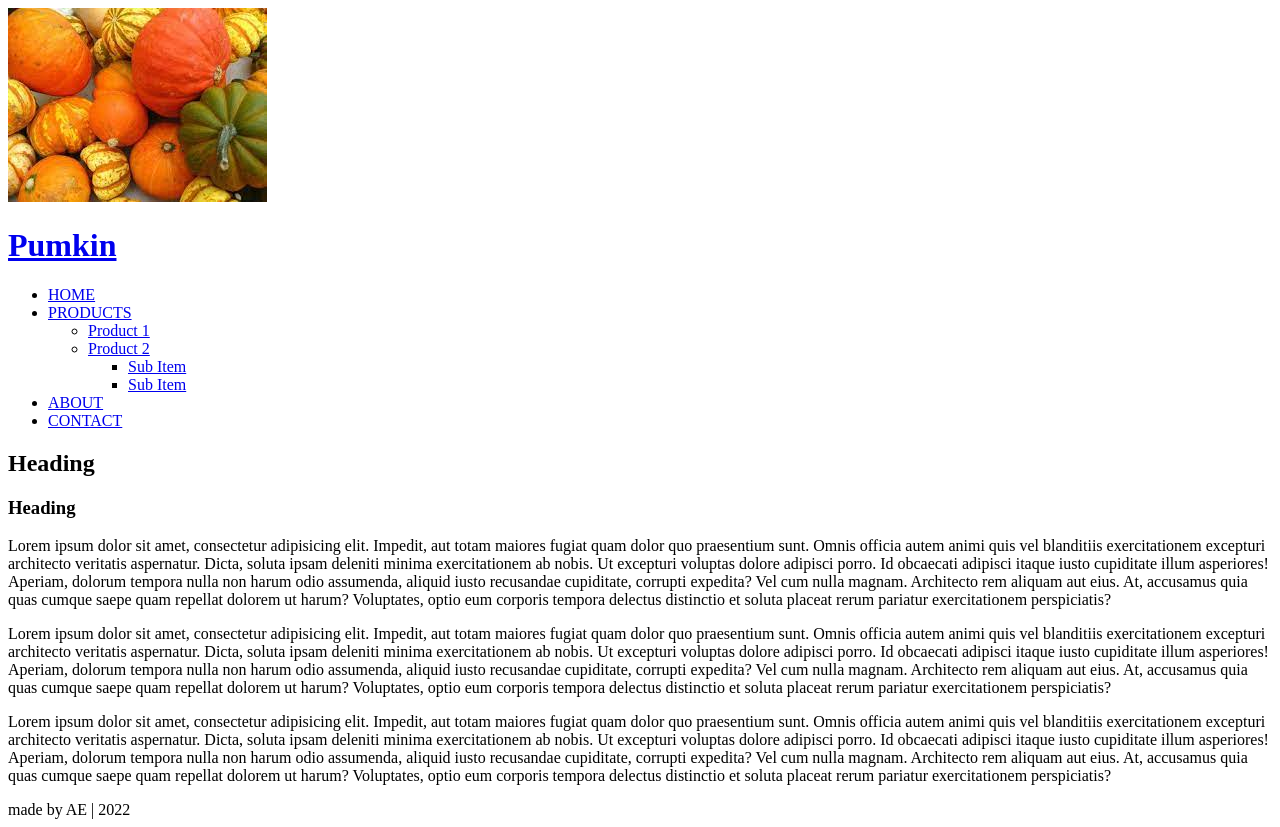
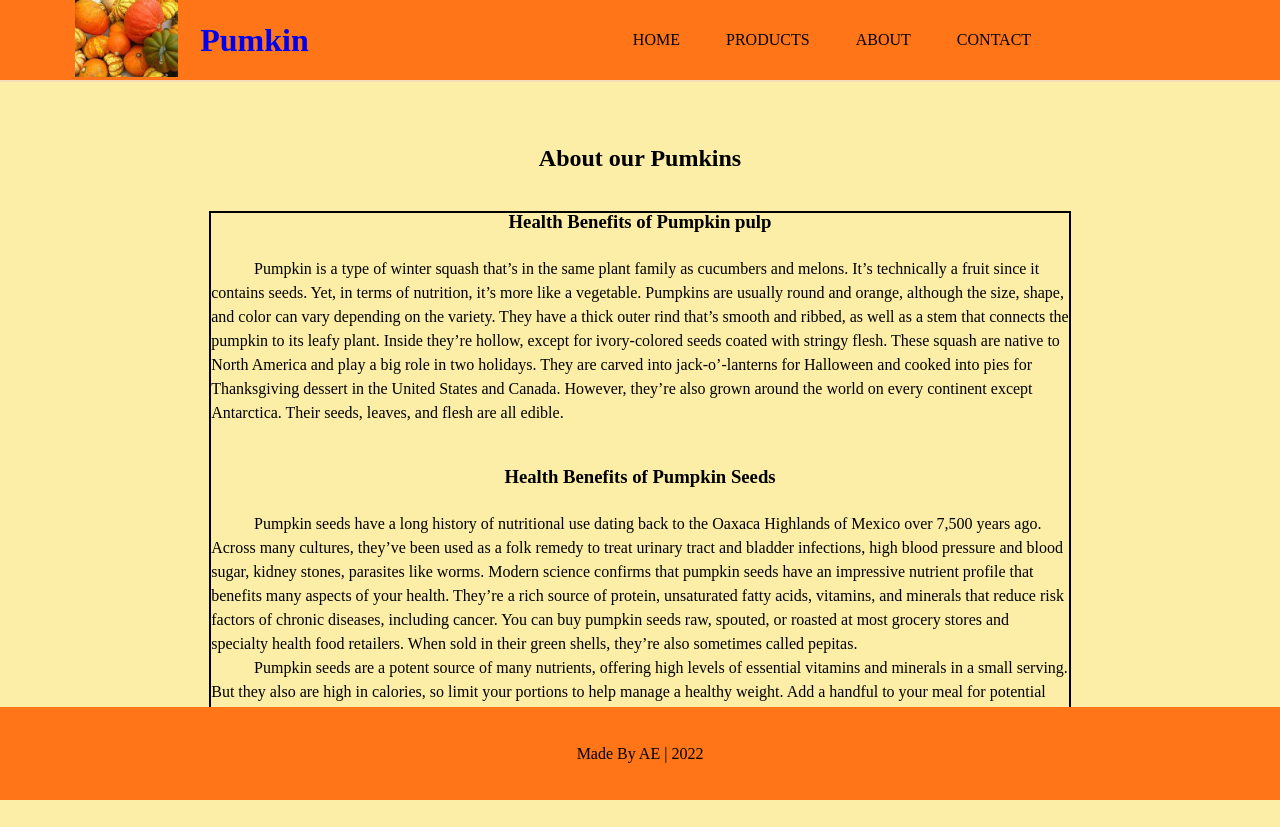
Before and after one commit to YershovArt/homework_07, a plain HTML site: page index.html in a window 1280 px wide. After the commit the page ends 800 px from the top, so only its background shows below. Drawn offline with Linux system fonts and the light colour scheme.

Commit message:
changed index.html - added to ul 3 li with a, added to menu__item one moe sub-menu with a , to one sub-menu__item added one more ul with 2 li and a,changed content in h and p, style - added styles for heading, footer, menu__items, p

```diff
--- a/index.html
+++ b/index.html
@@ -6,6 +6,7 @@
     <meta http-equiv="X-UA-Compatible" content="IE=edge">
     <meta name="viewport" content="width=device-width, initial-scale=1.0">
     <title>Document</title>
+    <link rel="stylesheet" href="style/style.css">
 </head>
 
 <body>
@@ -13,7 +14,7 @@
         <header class="header">
             <div class="logo">
                 <div class="logo__picture-wrap">
-                    <a href="" class="logo__link">
+                    <a href="#" class="logo__link">
                         <img src="images/pumkin.jpeg" alt="pumkin" class="logo__picture">
                     </a>
                 </div>
@@ -23,6 +24,7 @@
                     </a>
                 </h1>
             </div>
+            <div class="menu-wrap">
                 <ul class="menu">
                     <li class="menu__item">
                         <a href="#" class="menu__link">
@@ -32,26 +34,28 @@
                     <li class="menu__item">
                         <a href="#" class="menu__link">
                             PRODUCTS
+                            <!-- <img src="images/add.png" alt="add"> -->
                         </a>
                         <ul class="sub-menu">
                             <li class="sub-menu__item">
                                 <a href="#" class="sub-menu__link">
-                                Product 1
+                                    Pumkin seeds
                                 </a>
                             </li>
                             <li class="sub-menu__item">
                                 <a href="#" class="sub-menu__link">
-                                Product 2
+                                    Pumkin
+                                    <!-- <img src="images/add.png" alt="add"> -->
                                 </a>
                                 <ul class="sub-sub-menu">
                                     <li class="sub-sub-menu__item">
                                         <a href="#" class="sub-sub-menu__link">
-                                        Sub Item
+                                            Whole pumkin
                                         </a>
                                     </li>
                                     <li class="sub-sub-menu__item">
                                         <a href="#" class="sub-sub-menu__link">
-                                        Sub Item
+                                            Pumkin pulp
                                         </a>
                                     </li>
                                 </ul>
@@ -69,42 +73,42 @@
                         </a>
                     </li>
                 </ul>
+            </div>
         </header>
         <section class="section">
             <h2 class="section__title">
-                Heading
+                About our Pumkins
             </h2>
             <div class="article">
-                <h3 class="article__title">Heading</h3>
+                <h3 class="article__title">Health Benefits of Pumpkin pulp</h3>
                 <p class="article__item">
-                    Lorem ipsum dolor sit amet, consectetur adipisicing elit. Impedit, aut totam
-                    maiores fugiat quam dolor quo praesentium sunt. Omnis officia autem animi quis vel blanditiis
-                    exercitationem excepturi architecto veritatis aspernatur. Dicta, soluta ipsam deleniti minima
-                    exercitationem ab nobis. Ut excepturi voluptas dolore adipisci porro. Id obcaecati adipisci itaque
-                    iusto cupiditate illum asperiores! Aperiam, dolorum tempora nulla non harum odio assumenda, aliquid
-                    iusto recusandae cupiditate, corrupti expedita? Vel cum nulla magnam. Architecto rem aliquam aut
-                    eius. At, accusamus quia quas cumque saepe quam repellat dolorem ut harum? Voluptates, optio eum
-                    corporis tempora delectus distinctio et soluta placeat rerum pariatur exercitationem perspiciatis?
+                    Pumpkin is a type of winter squash that’s in the same plant family as cucumbers and melons. It’s
+                    technically a fruit since it contains seeds. Yet, in terms of nutrition, it’s more like a vegetable.
+                    Pumpkins are usually round and orange, although the size, shape, and color can vary depending on the
+                    variety. They have a thick outer rind that’s smooth and ribbed, as well as a stem that connects the
+                    pumpkin to its leafy plant. Inside they’re hollow, except for ivory-colored seeds coated with
+                    stringy flesh. These squash are native to North America and play a big role in two holidays. They
+                    are carved into jack-o’-lanterns for Halloween and cooked into pies for Thanksgiving dessert in the
+                    United States
+                    and Canada. However, they’re also grown around the world on every continent except Antarctica. Their
+                    seeds, leaves, and flesh are all edible.
+                </p>
+                <h3 class="article__title">Health Benefits of Pumpkin Seeds</h3>
+                <p class="article__item">
+                    Pumpkin seeds have a long history of nutritional use dating back to the Oaxaca Highlands of Mexico
+                    over 7,500 years ago. Across many cultures, they’ve been used as a folk remedy to treat urinary
+                    tract and bladder infections, high blood pressure and blood sugar, kidney stones, parasites like
+                    worms.
+                    Modern science confirms that pumpkin seeds have an impressive nutrient profile that benefits many
+                    aspects of your health. They’re a rich source of protein, unsaturated fatty acids, vitamins, and
+                    minerals that reduce risk factors of chronic diseases, including cancer. You can buy pumpkin seeds
+                    raw, spouted, or roasted at most grocery stores and specialty health food retailers. When sold in
+                    their green shells, they’re also sometimes called pepitas.
                 </p>
                 <p class="article__item">
-                    Lorem ipsum dolor sit amet, consectetur adipisicing elit. Impedit, aut totam
-                    maiores fugiat quam dolor quo praesentium sunt. Omnis officia autem animi quis vel blanditiis
-                    exercitationem excepturi architecto veritatis aspernatur. Dicta, soluta ipsam deleniti minima
-                    exercitationem ab nobis. Ut excepturi voluptas dolore adipisci porro. Id obcaecati adipisci itaque
-                    iusto cupiditate illum asperiores! Aperiam, dolorum tempora nulla non harum odio assumenda, aliquid
-                    iusto recusandae cupiditate, corrupti expedita? Vel cum nulla magnam. Architecto rem aliquam aut
-                    eius. At, accusamus quia quas cumque saepe quam repellat dolorem ut harum? Voluptates, optio eum
-                    corporis tempora delectus distinctio et soluta placeat rerum pariatur exercitationem perspiciatis?
-                </p>
-                <p class="article__item">
-                    Lorem ipsum dolor sit amet, consectetur adipisicing elit. Impedit, aut totam
-                    maiores fugiat quam dolor quo praesentium sunt. Omnis officia autem animi quis vel blanditiis
-                    exercitationem excepturi architecto veritatis aspernatur. Dicta, soluta ipsam deleniti minima
-                    exercitationem ab nobis. Ut excepturi voluptas dolore adipisci porro. Id obcaecati adipisci itaque
-                    iusto cupiditate illum asperiores! Aperiam, dolorum tempora nulla non harum odio assumenda, aliquid
-                    iusto recusandae cupiditate, corrupti expedita? Vel cum nulla magnam. Architecto rem aliquam aut
-                    eius. At, accusamus quia quas cumque saepe quam repellat dolorem ut harum? Voluptates, optio eum
-                    corporis tempora delectus distinctio et soluta placeat rerum pariatur exercitationem perspiciatis?
+                    Pumpkin seeds are a potent source of many nutrients, offering high levels of essential vitamins and
+                    minerals in a small serving. But they also are high in calories, so limit your portions to help
+                    manage a healthy weight. Add a handful to your meal for potential health bnefits.
                 </p>
             </div>
         </section>
--- a/style/style.css
+++ b/style/style.css
@@ -21,8 +21,149 @@ a {
     text-decoration: none;
 }
 
-ol, ul {
+ol,
+ul {
     list-style: none;
 }
 
 /* MAIN STYLES */
+
+body {
+    background-color: #fceea7;
+}
+
+.header {
+    border-bottom: 2px solid wheat;
+}
+
+.logo,
+.header {
+    display: flex;
+    justify-content: space-around;
+    align-items: center;
+    background-color: #FF7518;
+}
+
+[class$="link"]:hover {
+    text-decoration: underline;
+}
+
+.logo {
+    width: 20%;
+}
+
+.logo__picture-wrap {
+    width: 40%;
+}
+
+.logo__picture {
+    min-width: 50%;
+    width: 100%;
+}
+
+.menu-wrap {
+    min-width: 60%;
+    width: 60%;
+}
+
+.menu {
+    font-size: 0;
+    text-align: center;
+}
+
+.menu__item {
+    display: inline-block;
+    font-size: 1rem;
+    margin: 0% 3% 0% 3%;
+    position: relative;
+}
+
+.menu__item:hover {
+    background-color: #aed580;
+}
+
+[class*="menu__link"] {
+    display: block;
+    width: 100%;
+    color: black;
+    font-size: 1rem;
+}
+
+.sub-menu,
+.sub-sub-menu {
+    display: none;
+    background-color: #aed580;
+    z-index: 10;
+}
+
+.sub-menu__item,
+.sub-sub-menu__item{
+    position: relative;
+    outline: 1px solid white;
+}
+
+[class*="sub-menu__link"] {
+    white-space: nowrap;
+    padding: 20px;
+    width: 100%;
+    z-index: 10;
+}
+
+[class*="sub-menu__link"]:hover {
+    color: white;
+}
+
+.menu__item:hover .sub-menu {
+    display: block;
+    position: absolute;
+}
+
+.sub-menu__item:hover .sub-sub-menu {
+    display: block;
+    position: absolute;
+    left: 100%;
+    top: 0%;
+}
+
+
+.menu__item:hover:nth-child(2) .menu__link::after {
+    content: '+';
+    color: white;
+    position: absolute;
+    display:inline;
+}
+
+.sub-menu__item .sub-menu__link::after {
+    content: '+';
+    color: white;
+    position: absolute;
+    display:inline;
+}
+
+.section__title,
+.article__title {
+    text-align: center;
+    margin-top:5% ;
+    margin-bottom:3% ;
+}
+
+.article {
+    width: 67%;
+    outline: 2px solid black;
+    margin: 0 auto;
+}
+
+.article__item {
+    text-indent: 5%;
+    line-height: 1.5;
+}
+
+.footer {
+    text-align: center;
+    text-transform: capitalize;
+    background-color: #FF7518;
+    padding: 3% 0;
+    width: 100%;
+    position: fixed;
+    bottom: 0%;
+}
```
Also changed, not shown: images/add.png (added). Lines whose indentation alone changed are shown as unchanged.
